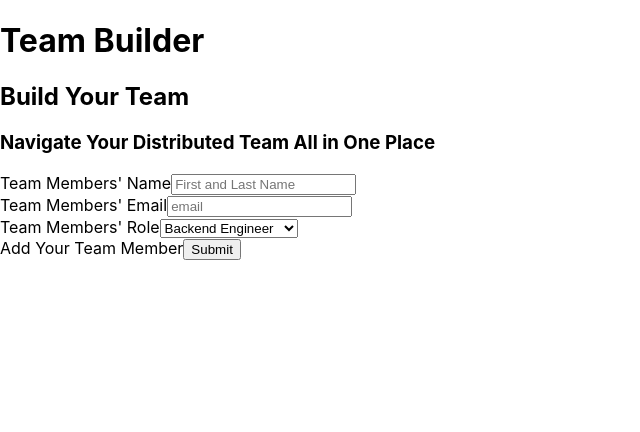
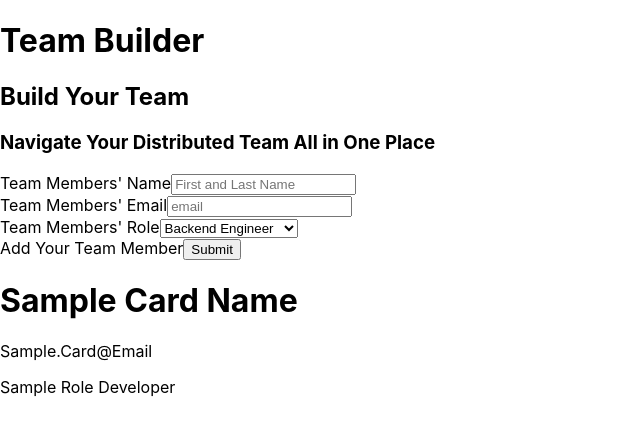
Before and after one commit to bloominstituteoftechnology/team-builder, a React (Create React App) app in the folder team-builder/: page / in a window 1280 px wide. Shown: the top 432 px of the page, without its empty margins (0-640 px from the left). Built offline with nearby package versions, Linux system fonts and the light colour scheme.

Commit message:
mvp finished

```diff
--- a/team-builder/src/App.js
+++ b/team-builder/src/App.js
@@ -2,28 +2,26 @@ import React, { useState } from "react";
 import "./App.css";
 
 import MemberCard from "./card";
+import Form from "./form";
 
 function App() {
-  // ! Manage State for our member data inputs
-  const [member, setMember] = useState({
-    id: Date.now(),
-    name: "",
-    email: "",
-    role: ""
-  });
-  // ! Function that changes the state onChange in our form and also we need to pass down the member state through "..." the spread operator and then "," [event.target.name] event.target.value?
+  const [member, setMember] = useState([
+    {
+      id: 1,
+      name: "Sample Card Name",
+      email: "Sample.Card@Email",
+      role: "Sample Role Developer"
+    }
+  ]);
 
-  const addNewMember = event => {
-    setMember({
-      ...member,
-      [event.target.name]: event.target.value
-    });
-  };
-
-  // ! Handle Submit
-  const handleSubmit = event => {
-    event.preventDefault();
-    console.log(member.name, member.email, member.role);
+  const addNewMember = member => {
+    const newMember = {
+      id: Date.now(),
+      name: member.name,
+      email: member.email,
+      role: member.role
+    };
+    setMember([...member, newMember]);
   };
 
   return (
@@ -31,48 +29,8 @@ function App() {
       <h1>Team Builder</h1>
       <h2>Build Your Team</h2>
       <h3>Navigate Your Distributed Team All in One Place</h3>
-
-      <form onSubmit={event => handleSubmit(event)}>
-        <label htmlFor="name">Team Members' Name</label>
-        <input
-          type="text"
-          id="name"
-          placeholder="First and Last Name"
-          name="name"
-          value={member.name}
-          onChange={event => addNewMember(event)}
-          required
-        />
-        <br />
-        <label htmlFor="email">Team Members' Email</label>
-        <input
-          type="email"
-          id="email"
-          placeholder="email"
-          name="email"
-          value={member.email}
-          onChange={event => addNewMember(event)}
-          required
-        />
-        <br />
-        <label htmlFor="role">Team Members' Role</label>
-        <select
-          name="role"
-          id="role"
-          value={member.role}
-          onChange={event => addNewMember(event)}
-        >
-          <option value="backend">Backend Engineer</option>
-          <option value="frontend">Frontend Engineer</option>
-          <option value="ux">UX Designer</option>
-          <option value="fullstack">Full Stack Engineer</option>
-        </select>
-        <br />
-        <label htmlFor="addMember">Add Your Team Member</label>
-        <button type="submit" id="addMember">
-          Submit
-        </button>
-      </form>
+      <Form addNewMember={addNewMember} />
+      <MemberCard member={member} />
     </div>
   );
 }
--- a/team-builder/src/card.js
+++ b/team-builder/src/card.js
@@ -3,13 +3,13 @@ import React from "react";
 const MemberCard = props => {
   return (
     <div>
-      {props.member.map(member => {
+      {props.member.map(member => (
         <div key={member.id}>
           <h1>{member.name}</h1>
           <p>{member.email}</p>
           <p>{member.role}</p>
-        </div>;
-      })}
+        </div>
+      ))}
     </div>
   );
 };
--- /dev/null
+++ b/team-builder/src/form.js
@@ -0,0 +1,72 @@
+import React, { useState } from "react";
+
+const Form = props => {
+  const [member, setMember] = useState({
+    id: Date.now(),
+    name: "",
+    email: "",
+    role: ""
+  });
+
+  const handleChanges = event => {
+    setMember({
+      ...member,
+      [event.target.name]: event.target.value
+    });
+  };
+
+  // ! Handle Submit
+  const handleSubmit = event => {
+    event.preventDefault();
+    props.addNewMember(member);
+    setMember({ name: "", email: "", role: "" });
+  };
+
+  return (
+    <div>
+      <form onSubmit={handleSubmit}>
+        <label htmlFor="name">Team Members' Name</label>
+        <input
+          type="text"
+          id="name"
+          placeholder="First and Last Name"
+          name="name"
+          value={member.name}
+          onChange={handleChanges}
+          required
+        />
+        <br />
+        <label htmlFor="email">Team Members' Email</label>
+        <input
+          type="email"
+          id="email"
+          placeholder="email"
+          name="email"
+          value={member.email}
+          onChange={handleChanges}
+          required
+        />
+        <br />
+        <label htmlFor="role">Team Members' Role</label>
+        <select
+          name="role"
+          id="role"
+          value={member.role}
+          onChange={handleChanges}
+        >
+          <option value="backend">Backend Engineer</option>
+          <option value="frontend">Frontend Engineer</option>
+          <option value="ux">UX Designer</option>
+          <option value="fullstack">Full Stack Engineer</option>
+        </select>
+        <br />
+        <label htmlFor="addMember">Add Your Team Member</label>
+        <button type="submit" id="addMember">
+          Submit
+        </button>
+      </form>
+    </div>
+  );
+};
+
+export default Form;
```
